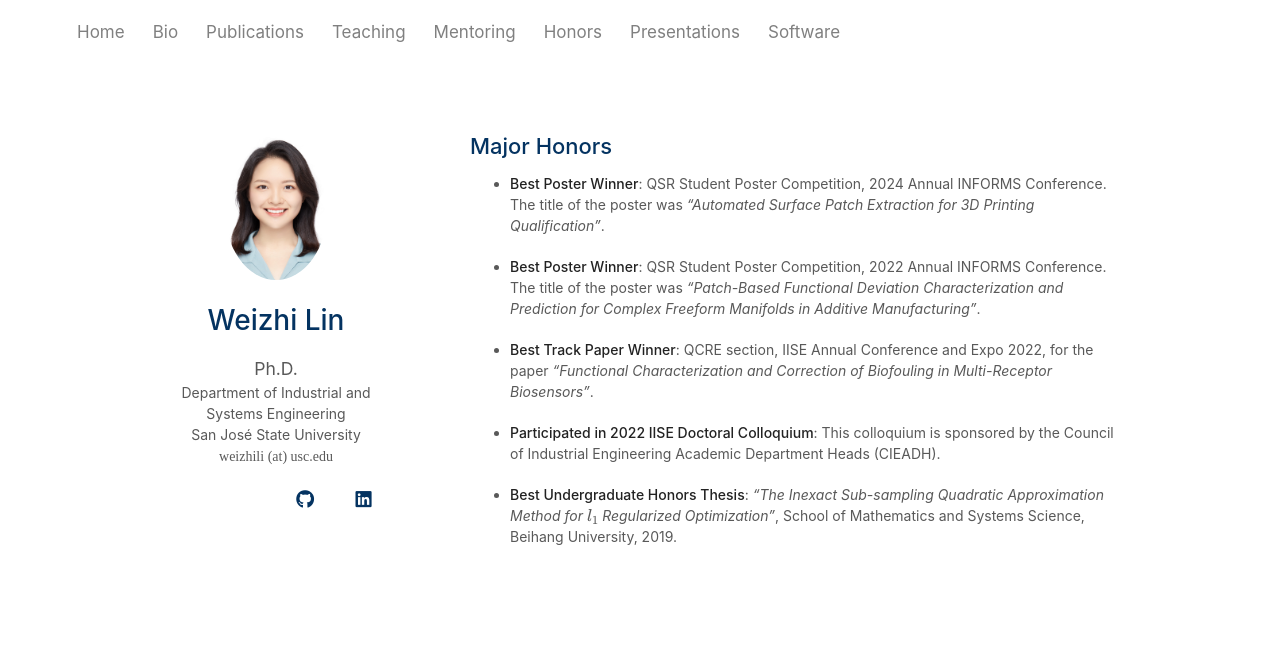
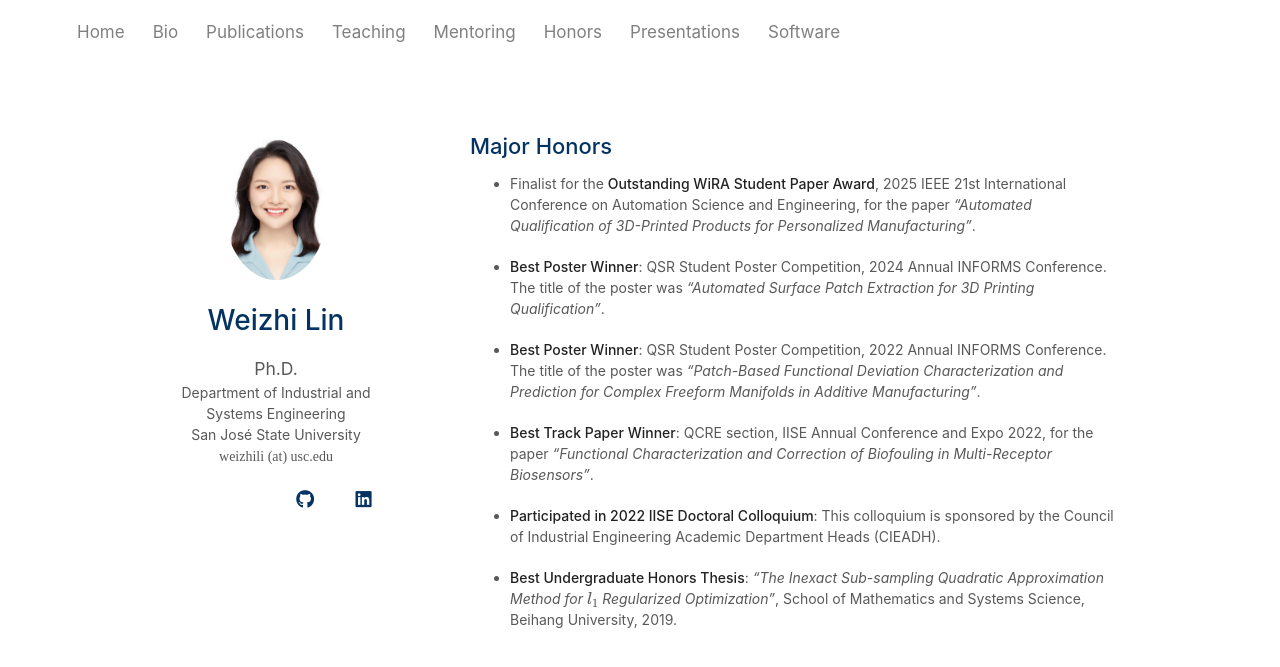
Before and after one commit to weizhi-lin/weizhi-lin.github.io, a Jekyll site: the page built from honors.md, in a window 1280 px wide. Shown: the top 667 px of the page. Built offline with Jekyll 4.4.1, drawn with Linux system fonts in a browser that asks for light colours; a style sheet for code colours, icons or effects is not loaded.

Commit message:
Update honors.md

```diff
--- a/_includes/honors.md
+++ b/_includes/honors.md
@@ -3,6 +3,8 @@
 <h2>
   Major Honors
 </h2>
+
+- Finalist for the **Outstanding WiRA Student Paper Award**, 2025 IEEE 21st International Conference on Automation Science and Engineering, for the paper *"Automated Qualification of 3D-Printed Products for Personalized Manufacturing"*.
 
 - **Best Poster Winner**: QSR Student Poster Competition, 2024 Annual INFORMS Conference. The title of the poster was *“Automated Surface Patch Extraction for 3D Printing Qualification”*.
 
```
